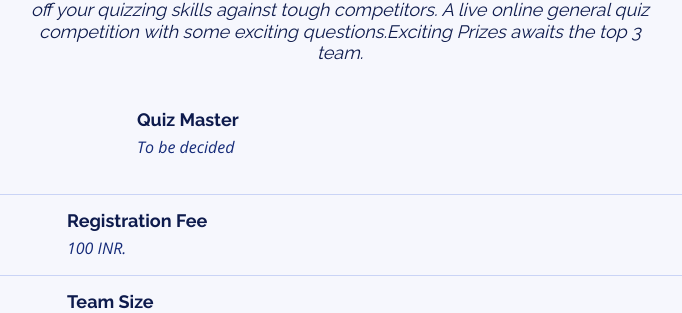
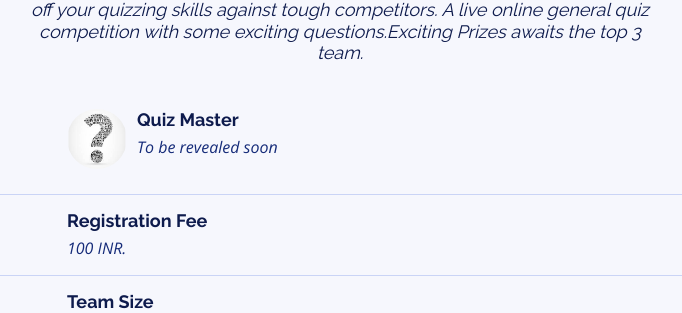
Before and after one commit to mission-possible-india/event-website, a PHP site: page / in a window 1280 px wide. Shown: the part 1499-1812 px from the top of the page, without its empty margins (300-982 px from the left). Run offline with PHP 8.4, Linux system fonts and the light colour scheme.

Commit message:
added register page

```diff
--- a/home.html
+++ b/home.html
@@ -148,12 +148,12 @@
                         <div class="col-md-2"></div>
                         <div class="col-md-10">
                             <div class="speaker">
-                                <!-- <a href="https://www.facebook.com/baneswar.sarker">
-                                    <img src="assets/img/speakers/baneswar_sarker1.jpg" alt="Quiz Master">
-                                </a> -->
+                                <a href="#">
+                                    <img src="assets/img/question.jpg" alt="Quiz Master">
+                                </a>
                             </div>
                             <h4>Quiz Master</h4>
-                            <p>To be decided</p>
+                            <p>To be revealed soon</p>
                         </div>
                     </div>
 
--- a/index.php
+++ b/index.php
@@ -1 +1,4 @@
-<?php include_once("home.html"); ?>
+<?php
+include_once("home.html");
+include_once("register.html")
+?>
--- /dev/null
+++ b/register.html
@@ -0,0 +1,9 @@
+<!DOCTYPE html>
+<html>
+    <head>
+        Register
+    </head>
+    <body>
+        <h1>Registrations here</h1>
+    </body>
+</html>
```
